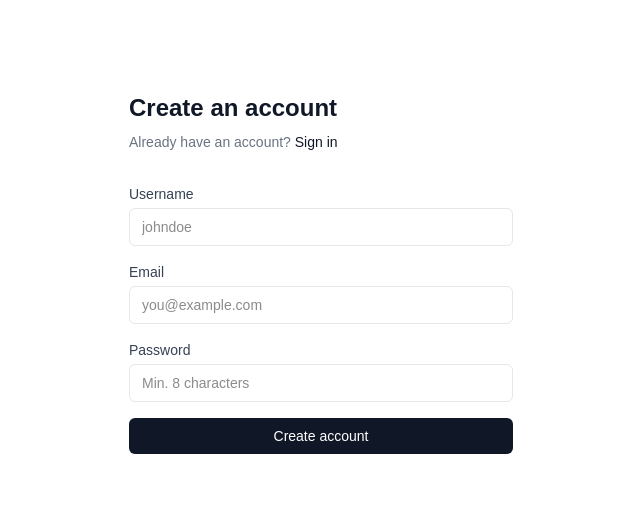
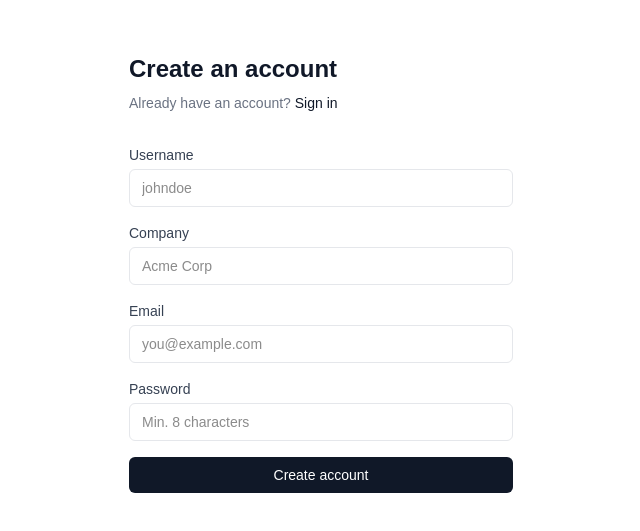
Before and after one commit to Peter-renda/SiteCommand, a Next.js app: page /signup in a window 1280 px wide. Shown: the part 127-658 px from the top of the page, without its empty margins (319-959 px from the left). Built offline with nearby package versions, Linux system fonts and the light colour scheme.

Commit message:
Add company field to signup form and users table
Co-Authored-By: Claude Sonnet 4.6 <noreply@anthropic.com>

```diff
--- a/app/api/auth/signup/route.ts
+++ b/app/api/auth/signup/route.ts
@@ -6,9 +6,9 @@ const ADMIN_EMAIL = "ptrenda1@gmail.com";
 
 export async function POST(req: NextRequest) {
   const supabase = getSupabase();
-  const { username, email, password } = await req.json();
+  const { username, email, password, company } = await req.json();
 
-  if (!username || !email || !password) {
+  if (!username || !email || !password || !company) {
     return NextResponse.json(
       { error: "All fields are required" },
       { status: 400 }
@@ -35,6 +35,7 @@ export async function POST(req: NextRequest) {
     username,
     email,
     password_hash,
+    company,
     approved: isAdmin,
     role: isAdmin ? "admin" : "user",
   });
--- a/app/signup/page.tsx
+++ b/app/signup/page.tsx
@@ -7,6 +7,7 @@ export default function SignupPage() {
   const [username, setUsername] = useState("");
   const [email, setEmail] = useState("");
   const [password, setPassword] = useState("");
+  const [company, setCompany] = useState("");
   const [error, setError] = useState("");
   const [success, setSuccess] = useState(false);
   const [loading, setLoading] = useState(false);
@@ -19,7 +20,7 @@ export default function SignupPage() {
     const res = await fetch("/api/auth/signup", {
       method: "POST",
       headers: { "Content-Type": "application/json" },
-      body: JSON.stringify({ username, email, password }),
+      body: JSON.stringify({ username, email, password, company }),
     });
 
     const data = await res.json();
@@ -103,6 +104,20 @@ export default function SignupPage() {
 
           <div>
             <label className="block text-sm font-medium text-gray-700 mb-1">
+              Company
+            </label>
+            <input
+              type="text"
+              required
+              value={company}
+              onChange={(e) => setCompany(e.target.value)}
+              className="w-full px-3 py-2 border border-gray-200 rounded-md text-sm focus:outline-none focus:ring-2 focus:ring-gray-900"
+              placeholder="Acme Corp"
+            />
+          </div>
+
+          <div>
+            <label className="block text-sm font-medium text-gray-700 mb-1">
               Email
             </label>
             <input
```
Also changed, not shown: 1 other file (tests, documents, lock files or other folders).
